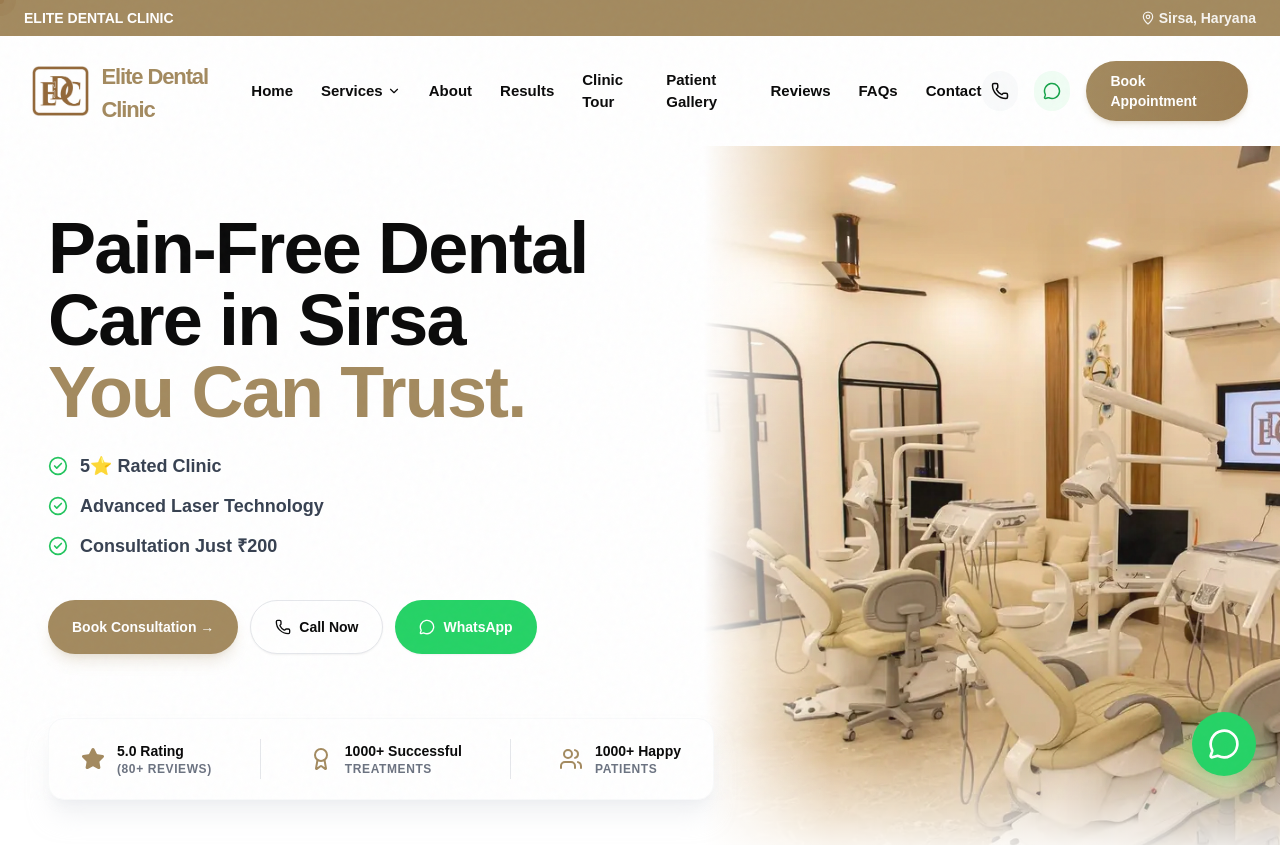
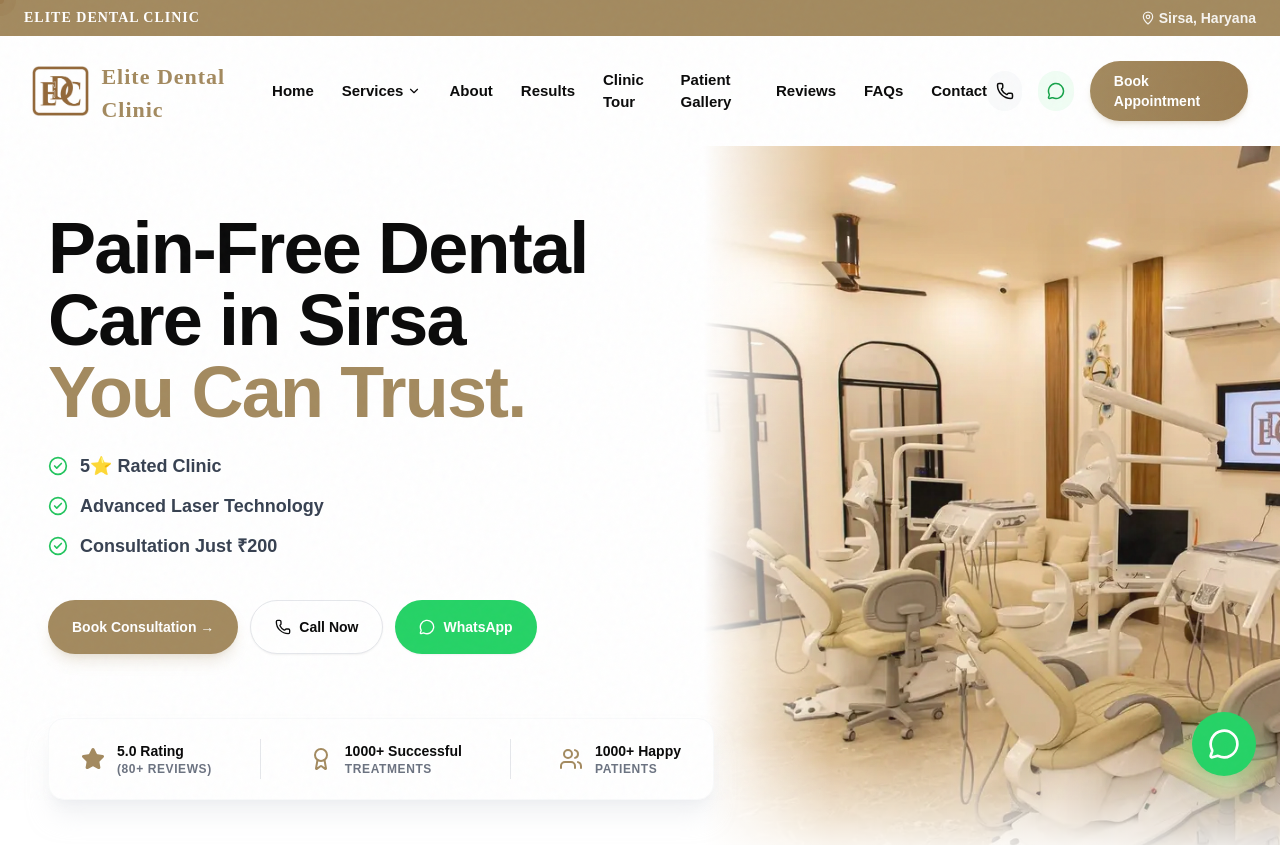
Before and after one commit to namansachdeva18/elite-dental-clinic, a React (Vite) app in the folder web-app/: page / in a window 1280 px wide. Shown: the top 845 px of the page. Built offline with nearby package versions, Linux system fonts and the light colour scheme.

Commit message:
font change

```diff
--- a/web-app/src/components/Navbar.jsx
+++ b/web-app/src/components/Navbar.jsx
@@ -60,7 +60,7 @@ export default function Navbar() {
           {/* Logo element */}
           <Link to="/" onClick={() => window.scrollTo(0,0)} className="flex items-center gap-3 group z-50">
             <img src="/images/logo.webp" alt="Elite Dental Clinic Logo" className="h-[40px] md:h-[50px] w-auto object-contain group-hover:scale-[1.03] transition-transform duration-300" />
-            <span className="font-display font-bold text-[19px] md:text-[22px] tracking-tighter text-[#A38A5F] hidden sm:block mt-1">Elite Dental Clinic</span>
+            <span className="font-display font-bold text-[19px] md:text-[22px] tracking-tighter text-[#A38A5F] hidden sm:block mt-1 navbar-brand-text">Elite Dental Clinic</span>
           </Link>
 
           {/* Desktop Navigation Links */}
--- a/web-app/src/components/TopBanner.jsx
+++ b/web-app/src/components/TopBanner.jsx
@@ -13,7 +13,7 @@ export default function TopBanner() {
         {/* Urgent Offer */}
         <div className="flex items-center gap-2">
           {/* <Clock size={16} /> */}
-          <span>ELITE DENTAL CLINIC</span>
+          <span className="header-clinic-name">ELITE DENTAL CLINIC</span>
         </div>
 
         {/* Action & Location */}
--- a/web-app/src/index.css
+++ b/web-app/src/index.css
@@ -4,6 +4,7 @@
 
 @import url('https://api.fontshare.com/v2/css?f[]=cabinet-grotesk@800,500,700,400,900&f[]=general-sans@200,300,400,500,600,700&display=swap');
 @import url('https://fonts.googleapis.com/css2?family=Geist+Mono:wght@100..900&display=swap');
+@import url('https://fonts.googleapis.com/css2?family=Cinzel:wght@400;500;600;700&display=swap');
 
 html {
   scroll-behavior: smooth;
@@ -61,3 +62,11 @@ body::after {
   -ms-overflow-style: none;
   scrollbar-width: none;
 }
+
+/* Custom Brand Font for Clinic Name */
+.header-clinic-name,
+.navbar-brand-text {
+  font-family: 'Cinzel', 'Playfair Display', serif;
+  font-weight: 600;
+  letter-spacing: 1px;
+}
```
